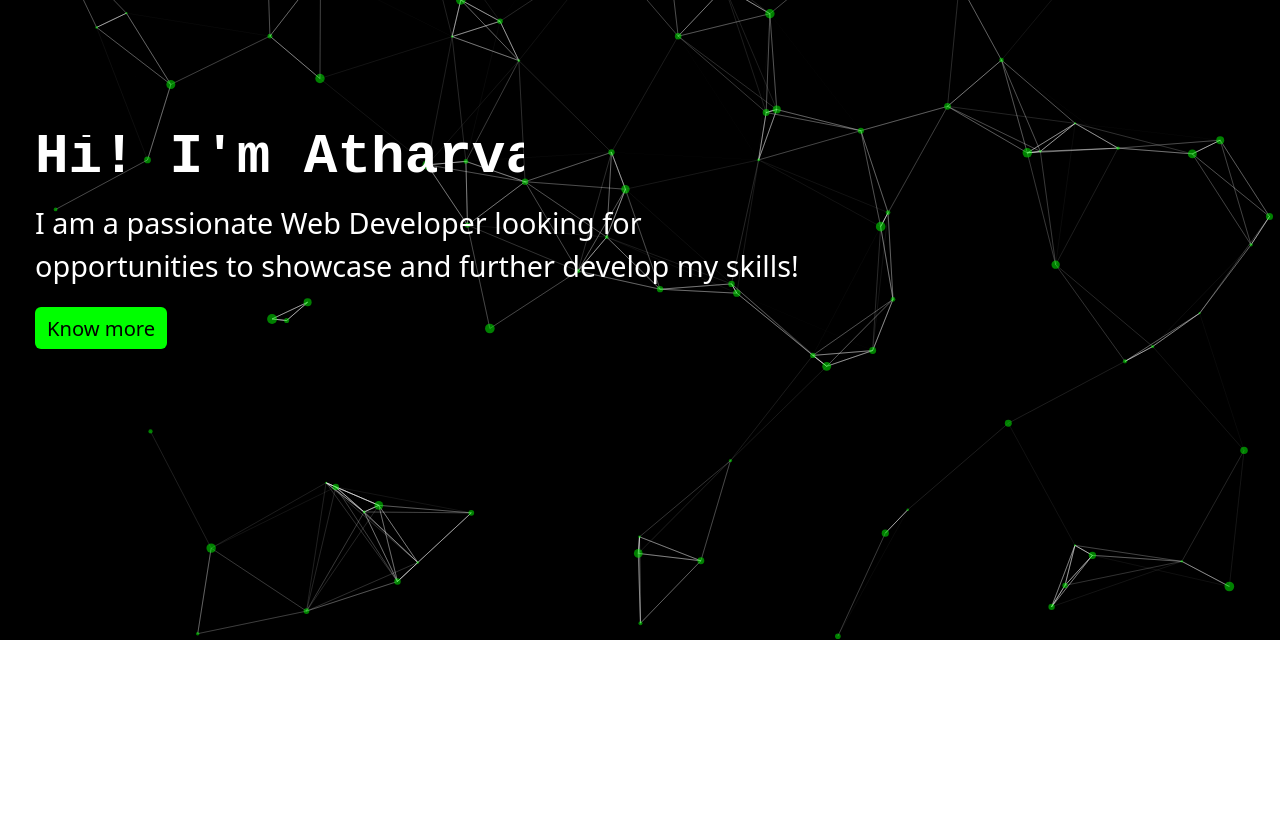
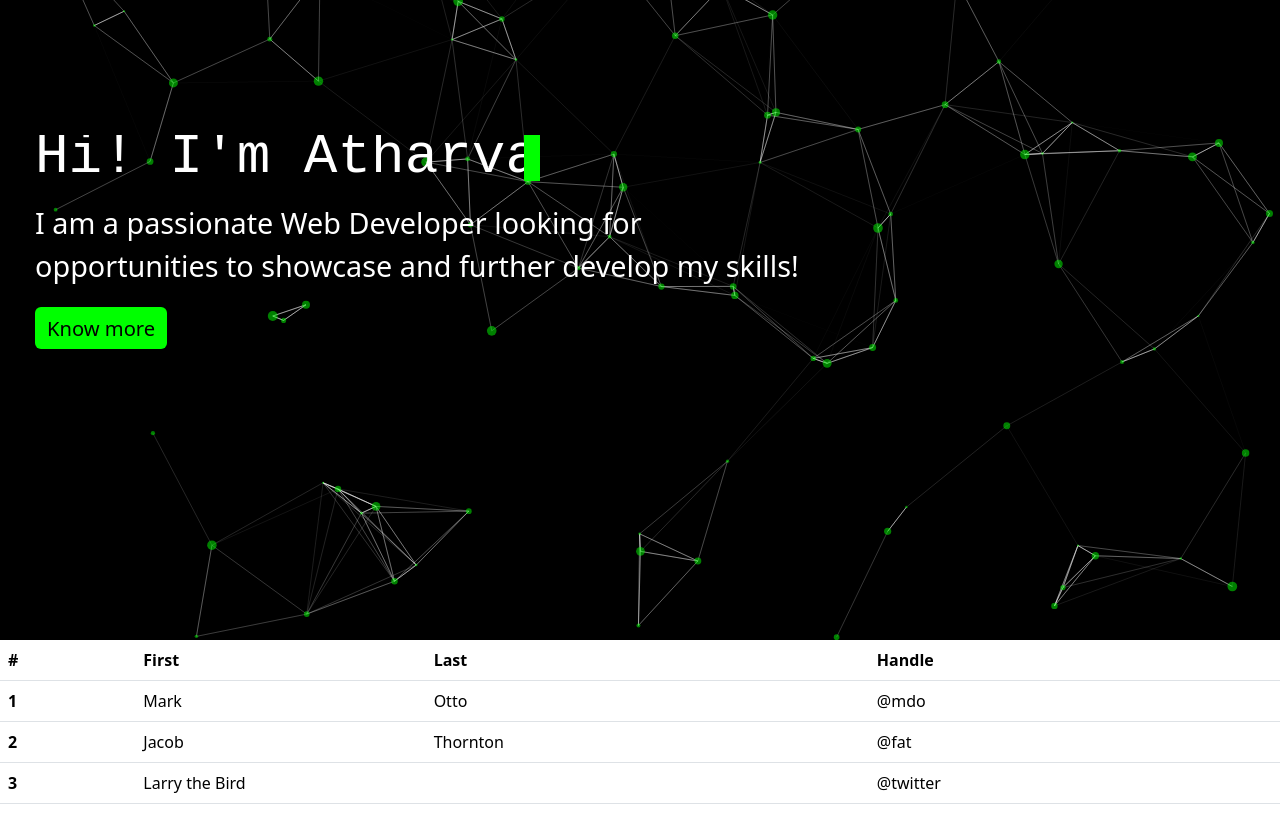
Before and after one commit to atharva-kakarot/my-react-portfolio, a React (Vite) app: page / in a window 1280 px wide. Shown: the part 160-980 px from the top of the page. Before the commit the page ends 800 px from the top, so only its background shows below. Built offline with nearby package versions, Linux system fonts and the light colour scheme.

Commit message:
Added react router

```diff
--- a/package.json
+++ b/package.json
@@ -16,6 +16,7 @@
     "bootstrap-icons": "^1.11.3",
     "react": "^18.3.1",
     "react-dom": "^18.3.1",
+    "react-router-dom": "^6.26.2",
     "react-tsparticles": "^2.12.2",
     "tsparticles-slim": "^2.12.0"
   },
--- a/src/App.tsx
+++ b/src/App.tsx
@@ -1,6 +1,7 @@
 import Navbar from "./components/Navbar/Navbar";
 import Home from "./components/Home/Home";
 import Jumbotron from "./components/Jumbotron/Jumbotron";
+import Skills from "./components/Skills/Skills";
 
 function App() {
   return (
@@ -8,6 +9,7 @@
       <Navbar />
       <Home>
         <Jumbotron />
+        <Skills />
       </Home>
     </div>
   );
--- a/src/components/Jumbotron/Jumbotron.css
+++ b/src/components/Jumbotron/Jumbotron.css
@@ -16,7 +16,7 @@
 }
 
 .display-4 {
-  font-weight: bold;
+  font-weight: normal;
   line-height: 0.82em;
   font-family: monospace;
   width: 505px;
--- a/src/components/Navbar/navbar.css
+++ b/src/components/Navbar/navbar.css
@@ -5,7 +5,6 @@
 }
 
 #nav-bar {
-    border: 1px solid black;
     top: 0;
     left: 0;
     right: 0;
--- /dev/null
+++ b/src/components/Skills/Skills.css
@@ -0,0 +1,4 @@
+.table {
+    position: relative;
+    color: white;
+}
--- /dev/null
+++ b/src/components/Skills/Skills.tsx
@@ -0,0 +1,38 @@
+import "bootstrap/dist/css/bootstrap.min.css";
+import "./Skills.css";
+
+const Skills = () => {
+  return (
+    <table className="table">
+      <thead>
+        <tr>
+          <th scope="col">#</th>
+          <th scope="col">First</th>
+          <th scope="col">Last</th>
+          <th scope="col">Handle</th>
+        </tr>
+      </thead>
+      <tbody>
+        <tr>
+          <th scope="row">1</th>
+          <td>Mark</td>
+          <td>Otto</td>
+          <td>@mdo</td>
+        </tr>
+        <tr>
+          <th scope="row">2</th>
+          <td>Jacob</td>
+          <td>Thornton</td>
+          <td>@fat</td>
+        </tr>
+        <tr>
+          <th scope="row">3</th>
+          <td colSpan={2}>Larry the Bird</td>
+          <td>@twitter</td>
+        </tr>
+      </tbody>
+    </table>
+  );
+};
+
+export default Skills;
--- a/src/main.tsx
+++ b/src/main.tsx
@@ -1,10 +1,13 @@
-import { StrictMode } from 'react'
-import { createRoot } from 'react-dom/client'
-import App from './App.tsx'
-import './index.css'
+import { StrictMode } from "react";
+import { createRoot } from "react-dom/client";
+import { BrowserRouter } from "react-router-dom";
+import App from "./App.tsx";
+import "./index.css";
 
-createRoot(document.getElementById('root')!).render(
+createRoot(document.getElementById("root")!).render(
   <StrictMode>
-    <App />
-  </StrictMode>,
-)
+    <BrowserRouter>
+      <App />
+    </BrowserRouter>
+  </StrictMode>
+);
```
Also changed, not shown: 1 other file (tests, documents, lock files or other folders).
